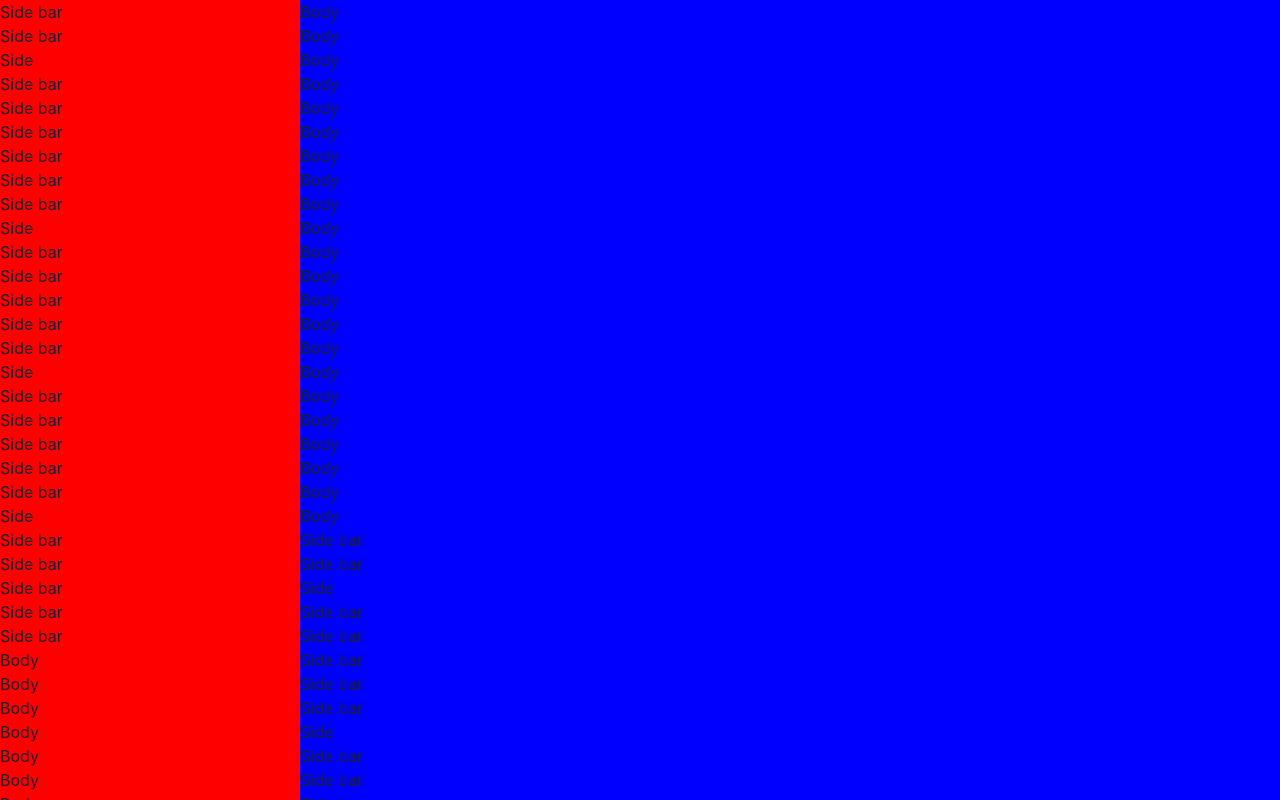
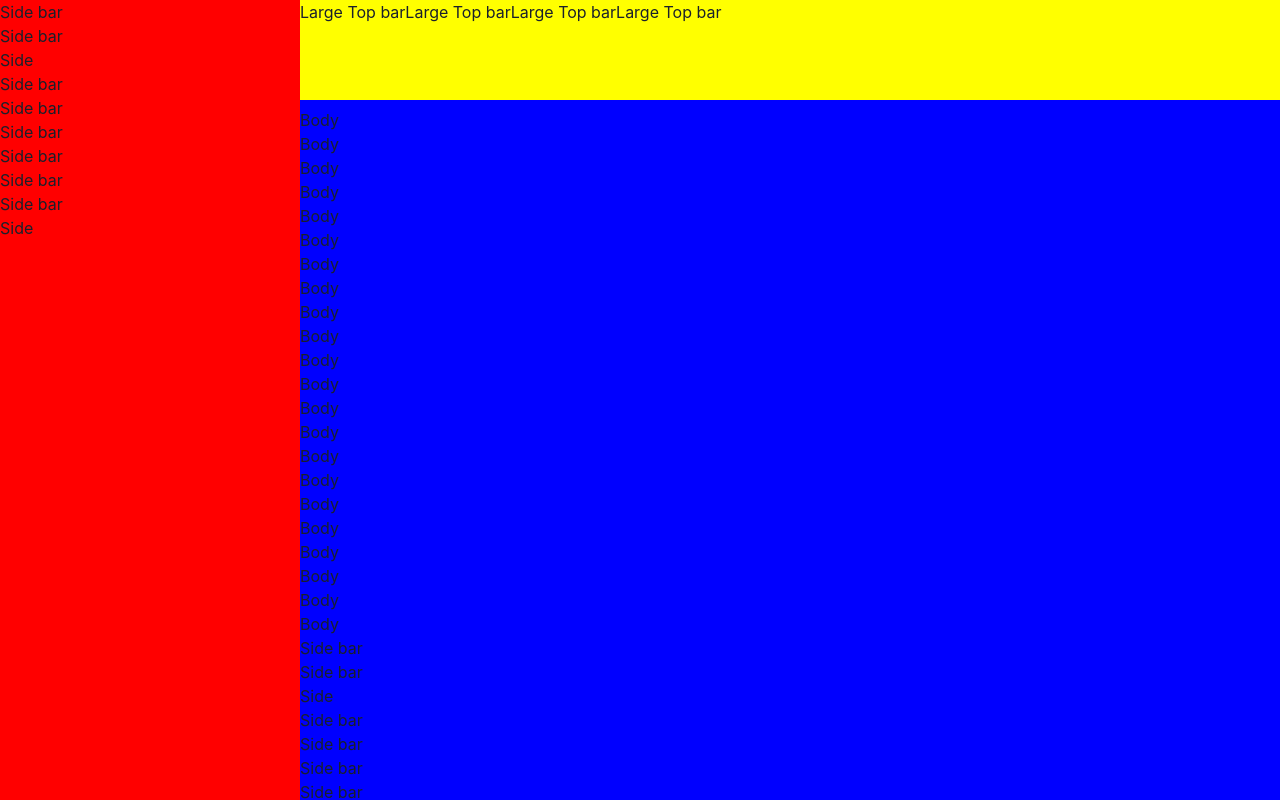
Before and after one commit to dorteks/music-box, a Next.js app: page / in a window 1280 px wide. Shown: the top 800 px of the page. Built offline with nearby package versions, Linux system fonts and the light colour scheme.

Commit message:
added sidebar and topbar components

```diff
--- /dev/null
+++ b/src/components/sidebarcomponent.tsx
@@ -0,0 +1,20 @@
+import { Box } from "@chakra-ui/react";
+
+const SidebarComponents = () => {
+  return (
+    <Box>
+      <div>Side bar</div>
+      <div>Side bar</div>
+      <div>Side </div>
+      <div>Side bar</div>
+      <div>Side bar</div>
+      <div>Side bar</div>
+      <div>Side bar</div>
+      <div>Side bar</div>
+      <div>Side bar</div>
+      <div>Side </div>
+    </Box>
+  );
+};
+
+export default SidebarComponents;
--- a/src/container/body.tsx
+++ b/src/container/body.tsx
@@ -1,109 +1,14 @@
-import { Box } from "@chakra-ui/react";
+import React from "react";
+import Topbar from "./topbar";
+import MainBody from "./mainbody";
+import { Stack } from "@chakra-ui/react";
 
 const Body = () => {
   return (
-    <Box>
-      <div>Body</div>
-      <div>Body</div>
-      <div>Body</div>
-      <div>Body</div>
-      <div>Body</div>
-      <div>Body</div>
-      <div>Body</div>
-      <div>Body</div>
-      <div>Body</div>
-      <div>Body</div>
-      <div>Body</div>
-      <div>Body</div>
-      <div>Body</div>
-      <div>Body</div>
-      <div>Body</div>
-      <div>Body</div>
-      <div>Body</div>
-      <div>Body</div>
-      <div>Body</div>
-      <div>Body</div>
-      <div>Body</div>
-      <div>Body</div>
-      <div>Side bar</div>
-      <div>Side bar</div>
-      <div>Side </div>
-      <div>Side bar</div>
-      <div>Side bar</div>
-      <div>Side bar</div>
-      <div>Side bar</div>
-      <div>Side bar</div>
-      <div>Side </div>
-      <div>Side bar</div>
-      <div>Side bar</div>
-      <div>Side bar</div>
-      <div>Side bar</div>
-      <div>Side bar</div>
-      <div>Side bar</div>
-      <div>Side </div>
-      <div>Side bar</div>
-      <div>Side bar</div>
-      <div>Side bar</div>
-      <div>Side bar</div>
-      <div>Side bar</div>
-      <div>Side bar</div>
-      <div>Side </div>
-      <div>Side bar</div>
-      <div>Body</div>
-      <div>Body</div>
-      <div>Body</div>
-      <div>Body</div>
-      <div>Body</div>
-      <div>Body</div>
-      <div>Body</div>
-      <div>Body</div>
-      <div>Body</div>
-      <div>Body</div>
-      <div>Body</div>
-      <div>Body</div>
-      <div>Body</div>
-      <div>Body</div>
-      <div>Body</div>
-      <div>Body</div>
-      <div>Body</div>
-      <div>Body</div>
-      <div>Body</div>
-      <div>Body</div>
-      <div>Body</div>
-      <div>Body</div>
-      <div>Body</div>
-      <div>Body</div>
-      <div>Body</div>
-      <div>Body</div>
-      <div>Body</div>
-      <div>Body</div>
-      <div>Body</div>
-      <div>Body</div>
-      <div>Body</div>
-      <div>Body</div>
-      <div>Body</div>
-      <div>Body</div>
-      <div>Body</div>
-      <div>Body</div>
-      <div>Body</div>
-      <div>Body</div>
-      <div>Body</div>
-      <div>Body</div>
-      <div>Body</div>
-      <div>Body</div>
-      <div>Body</div>
-      <div>Body</div>
-      <div>Body</div>
-      <div>Body</div>
-      <div>Body</div>
-      <div>Body</div>
-      <div>Body</div>
-      <div>Body</div>
-      <div>Body</div>
-      <div>Body</div>
-      <div>Body</div>
-      <div>Body</div>
-    </Box>
+    <Stack direction="column">
+      <Topbar />
+      <MainBody />
+    </Stack>
   );
 };
 
--- /dev/null
+++ b/src/container/mainbody.tsx
@@ -0,0 +1,110 @@
+import { Box } from "@chakra-ui/react";
+
+const MainBody = () => {
+  return (
+    <Box>
+      <div>Body</div>
+      <div>Body</div>
+      <div>Body</div>
+      <div>Body</div>
+      <div>Body</div>
+      <div>Body</div>
+      <div>Body</div>
+      <div>Body</div>
+      <div>Body</div>
+      <div>Body</div>
+      <div>Body</div>
+      <div>Body</div>
+      <div>Body</div>
+      <div>Body</div>
+      <div>Body</div>
+      <div>Body</div>
+      <div>Body</div>
+      <div>Body</div>
+      <div>Body</div>
+      <div>Body</div>
+      <div>Body</div>
+      <div>Body</div>
+      <div>Side bar</div>
+      <div>Side bar</div>
+      <div>Side </div>
+      <div>Side bar</div>
+      <div>Side bar</div>
+      <div>Side bar</div>
+      <div>Side bar</div>
+      <div>Side bar</div>
+      <div>Side </div>
+      <div>Side bar</div>
+      <div>Side bar</div>
+      <div>Side bar</div>
+      <div>Side bar</div>
+      <div>Side bar</div>
+      <div>Side bar</div>
+      <div>Side </div>
+      <div>Side bar</div>
+      <div>Side bar</div>
+      <div>Side bar</div>
+      <div>Side bar</div>
+      <div>Side bar</div>
+      <div>Side bar</div>
+      <div>Side </div>
+      <div>Side bar</div>
+      <div>Body</div>
+      <div>Body</div>
+      <div>Body</div>
+      <div>Body</div>
+      <div>Body</div>
+      <div>Body</div>
+      <div>Body</div>
+      <div>Body</div>
+      <div>Body</div>
+      <div>Body</div>
+      <div>Body</div>
+      <div>Body</div>
+      <div>Body</div>
+      <div>Body</div>
+      <div>Body</div>
+      <div>Body</div>
+      <div>Body</div>
+      <div>Body</div>
+      <div>Body</div>
+      <div>Body</div>
+      <div>Body</div>
+      <div>Body</div>
+      <div>Body</div>
+      <div>Body</div>
+      <div>Body</div>
+      <div>Body</div>
+      <div>Body</div>
+      <div>Body</div>
+      <div>Body</div>
+      <div>Body</div>
+      <div>Body</div>
+      <div>Body</div>
+      <div>Body</div>
+      <div>Body</div>
+      <div>Body</div>
+      <div>Body</div>
+      <div>Body</div>
+      <div>Body</div>
+      <div>Body</div>
+      <div>Body</div>
+      <div>Body</div>
+      <div>Body</div>
+      <div>Body</div>
+      <div>Body</div>
+      <div>Body</div>
+      <div>Body</div>
+      <div>Body</div>
+      <div>Body</div>
+      <div>Body</div>
+      <div>Body</div>
+      <div>Body</div>
+      <div>Body</div>
+      <div>Body</div>
+      <div>Body</div>
+    </Box>
+  );
+};
+
+export default MainBody;
--- a/src/container/sidebar.tsx
+++ b/src/container/sidebar.tsx
@@ -1,102 +1,46 @@
-import { Box } from "@chakra-ui/react";
+import SidebarComponents from "@/components/sidebarcomponent";
+import { Box, Button } from "@chakra-ui/react";
+import { useState } from "react";
+
+export const SmallSidebar = () => {
+  const [display, toggleDisplay] = useState("none");
+
+  return (
+    <Box display={["flex", "flex", "flex", "none", "none"]}>
+      {/* open menu */}
+      <Button onClick={() => toggleDisplay("flex")}>Menu</Button>
+
+      {/* close menu */}
+      <Box
+        top="0"
+        left="0"
+        h="100vh"
+        pos="fixed"
+        zIndex={20}
+        overflowY="auto"
+        bgColor="gray.50"
+        display={display}
+        flexDirection="column"
+        w={["100vw", "80vw", "60vw", "", ""]}
+      >
+        <Button onClick={() => toggleDisplay("none")}>Close</Button>
+        <SidebarComponents />
+      </Box>
+    </Box>
+  );
+};
 
 const Sidebar = () => {
   return (
-    <Box h="100%" w="300px" overflowY="scroll" position="fixed">
-      <div>Side bar</div>
-      <div>Side bar</div>
-      <div>Side </div>
-      <div>Side bar</div>
-      <div>Side bar</div>
-      <div>Side bar</div>
-      <div>Side bar</div>
-      <div>Side bar</div>
-      <div>Side bar</div>
-      <div>Side </div>
-      <div>Side bar</div>
-      <div>Side bar</div>
-      <div>Side bar</div>
-      <div>Side bar</div>
-      <div>Side bar</div>
-      <div>Side </div>
-      <div>Side bar</div>
-      <div>Side bar</div>
-      <div>Side bar</div>
-      <div>Side bar</div>
-      <div>Side bar</div>
-      <div>Side </div>
-      <div>Side bar</div>
-      <div>Side bar</div>
-      <div>Side bar</div>
-      <div>Side bar</div>
-      <div>Side bar</div>
-      <div>Body</div>
-      <div>Body</div>
-      <div>Body</div>
-      <div>Body</div>
-      <div>Body</div>
-      <div>Body</div>
-      <div>Body</div>
-      <div>Body</div>
-      <div>Body</div>
-      <div>Body</div>
-      <div>Body</div>
-      <div>Body</div>
-      <div>Side bar</div>
-      <div>Side bar</div>
-      <div>Side </div>
-      <div>Side bar</div>
-      <div>Side bar</div>
-      <div>Side bar</div>
-      <div>Side bar</div>
-      <div>Side bar</div>
-      <div>Side </div>
-      <div>Side bar</div>
-      <div>Side bar</div>
-      <div>Side bar</div>
-      <div>Body</div>
-      <div>Body</div>
-      <div>Body</div>
-      <div>Body</div>
-      <div>Body</div>
-      <div>Body</div>
-      <div>Body</div>
-      <div>Body</div>
-      <div>Body</div>
-      <div>Body</div>
-      <div>Body</div>
-      <div>Body</div>
-      <div>Side bar</div>
-      <div>Side bar</div>
-      <div>Side bar</div>
-      <div>Side </div>
-      <div>Side bar</div>
-      <div>Side bar</div>
-      <div>Side bar</div>
-      <div>Side bar</div>
-      <div>Side bar</div>
-      <div>Side </div>
-      <div>Side bar</div>
-      <div>Side bar</div>
-      <div>Side bar</div>
-      <div>Side bar</div>
-      <div>Side bar</div>
-      <div>Side </div>
-      <div>Side bar</div>
-      <div>Side bar</div>
-      <div>Side bar</div>
-      <div>Side bar</div>
-      <div>Side bar</div>
-      <div>Side bar</div>
-      <div>Side </div>
-      <div>Side bar</div>
-      <div>Side bar</div>
-      <div>Side bar</div>
-      <div>Side bar</div>
-      <div>Side bar</div>
-      <div>Side bar</div>
-      <div>Side </div>
-      <div>Side bar</div>
+    <Box
+      h="100%"
+      w={["", "", "", "240px", "300px"]}
+      position="fixed"
+      overflowY="scroll"
+      flexDirection="column"
+      display={["none", "none", "none", "flex", "flex"]}
+    >
+      <SidebarComponents />
     </Box>
   );
 };
--- /dev/null
+++ b/src/container/topbar.tsx
@@ -0,0 +1,37 @@
+import { Box } from "@chakra-ui/react";
+import { SmallSidebar } from "./sidebar";
+
+export const SmallTopbar = () => {
+  return (
+    <Box h="100%" display={["flex", "flex", "flex", "none", "none"]}>
+      <SmallSidebar />
+
+      <div>Small Top bar</div>
+      <div>Small Top bar</div>
+      <div>Small Top bar</div>
+      <div>Small Top bar</div>
+    </Box>
+  );
+};
+
+export const BigTopbar = () => {
+  return (
+    <Box display={["none", "none", "none", "flex", "flex"]}>
+      <div> Large Top bar</div>
+      <div> Large Top bar</div>
+      <div> Large Top bar</div>
+      <div> Large Top bar</div>
+    </Box>
+  );
+};
+
+const Topbar = () => {
+  return (
+    <Box h="100px" bgColor="yellow">
+      <SmallTopbar />
+      <BigTopbar />
+    </Box>
+  );
+};
+
+export default Topbar;
```
